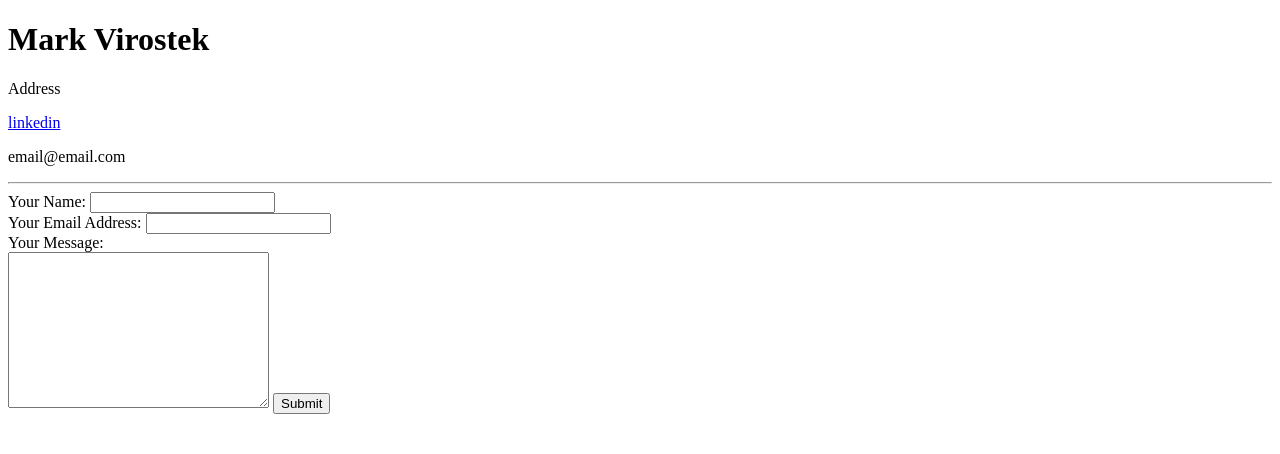
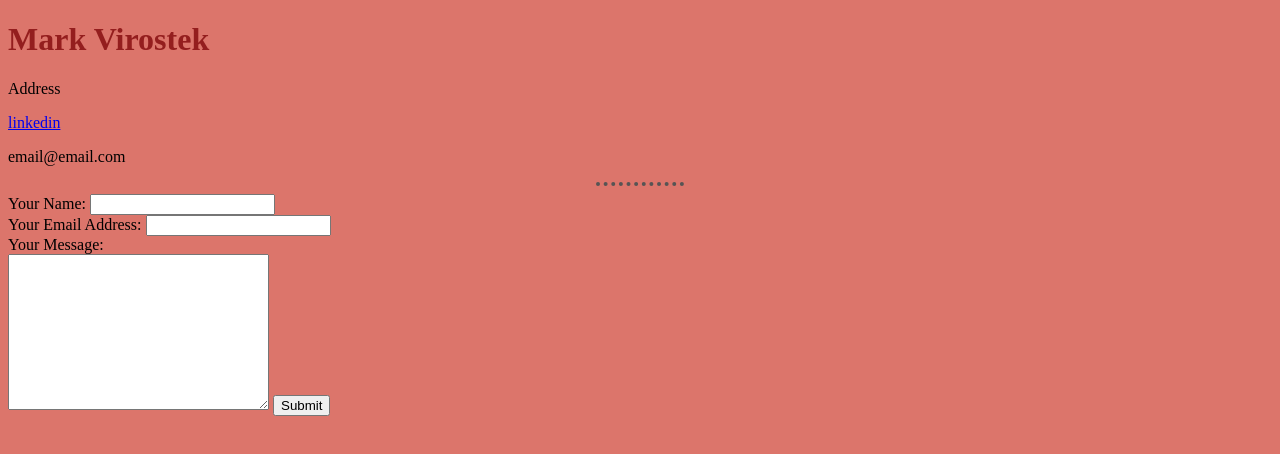
Before and after one commit to markv86/cv, a plain HTML site: page contact-me.html in a window 1280 px wide. Drawn offline with Linux system fonts and the light colour scheme.

Commit message:
css update

```diff
--- a/assets/css/style.css
+++ b/assets/css/style.css
@@ -0,0 +1,16 @@
+body{
+    background-color: #dc756b;
+}
+hr{
+    border-style: none;
+    border-top-style: dotted;
+    color: rgb(87, 84, 84);
+    background-color: #dc756b;
+    border-width: 4px;
+    width: 7%;
+}
+
+h1, h3{
+    background-color: #dc756b;
+    color: #941e1e;
+}
--- a/contact-me.html
+++ b/contact-me.html
@@ -4,6 +4,9 @@
     <meta charset="UTF-8" />
     <meta name="viewport" content="width=device-width, initial-scale=1.0" />
     <title>Contact Me</title>
+
+    <!-- CSS -->
+    <link rel="stylesheet" href="assets/css/style.css">
   </head>
   <body>
     <h1>Mark Virostek</h1>
```
Also changed, not shown: hobbies.html (+3 -0 lines), index.html (+2 -0 lines), portfolio.html (added, +15 -0 lines).
